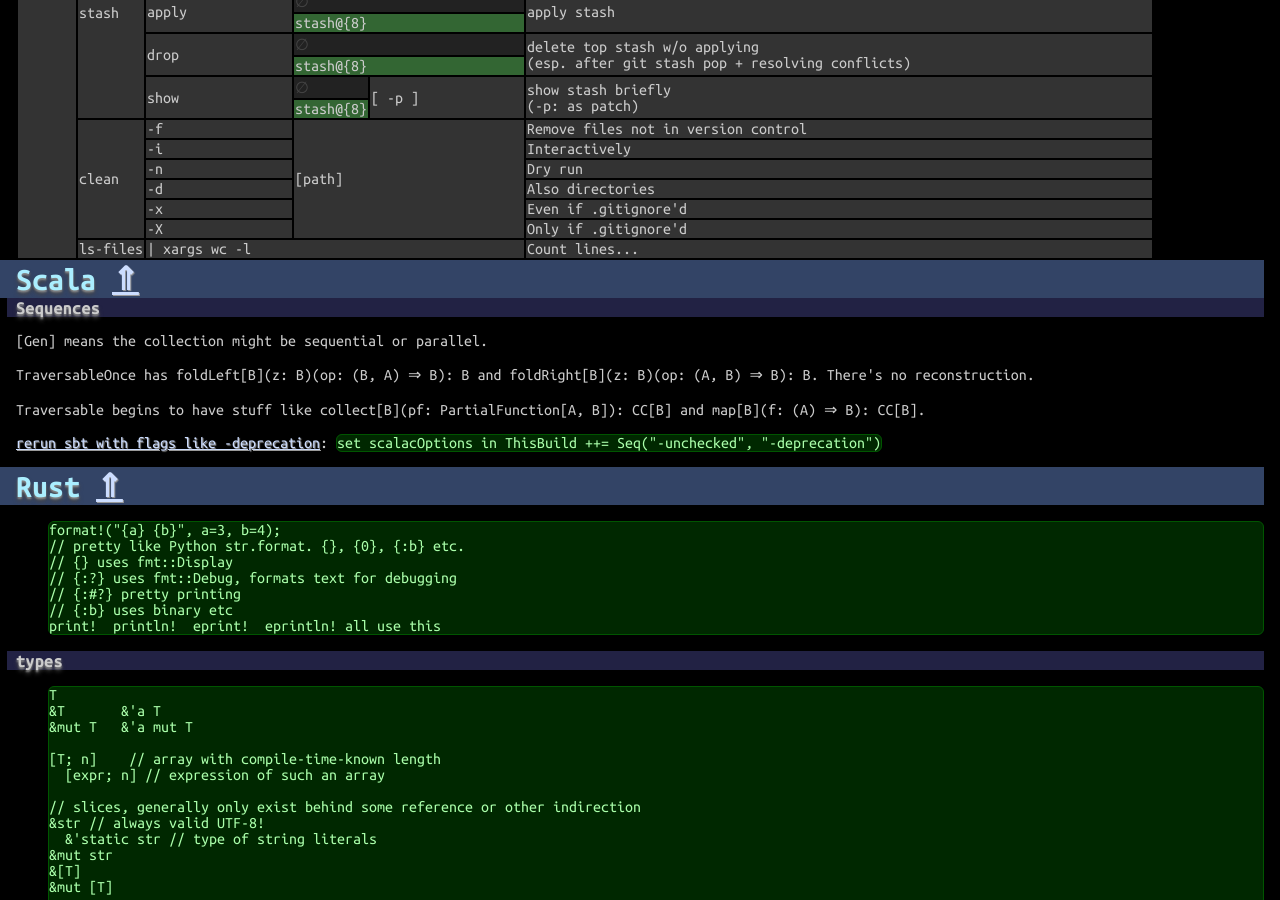
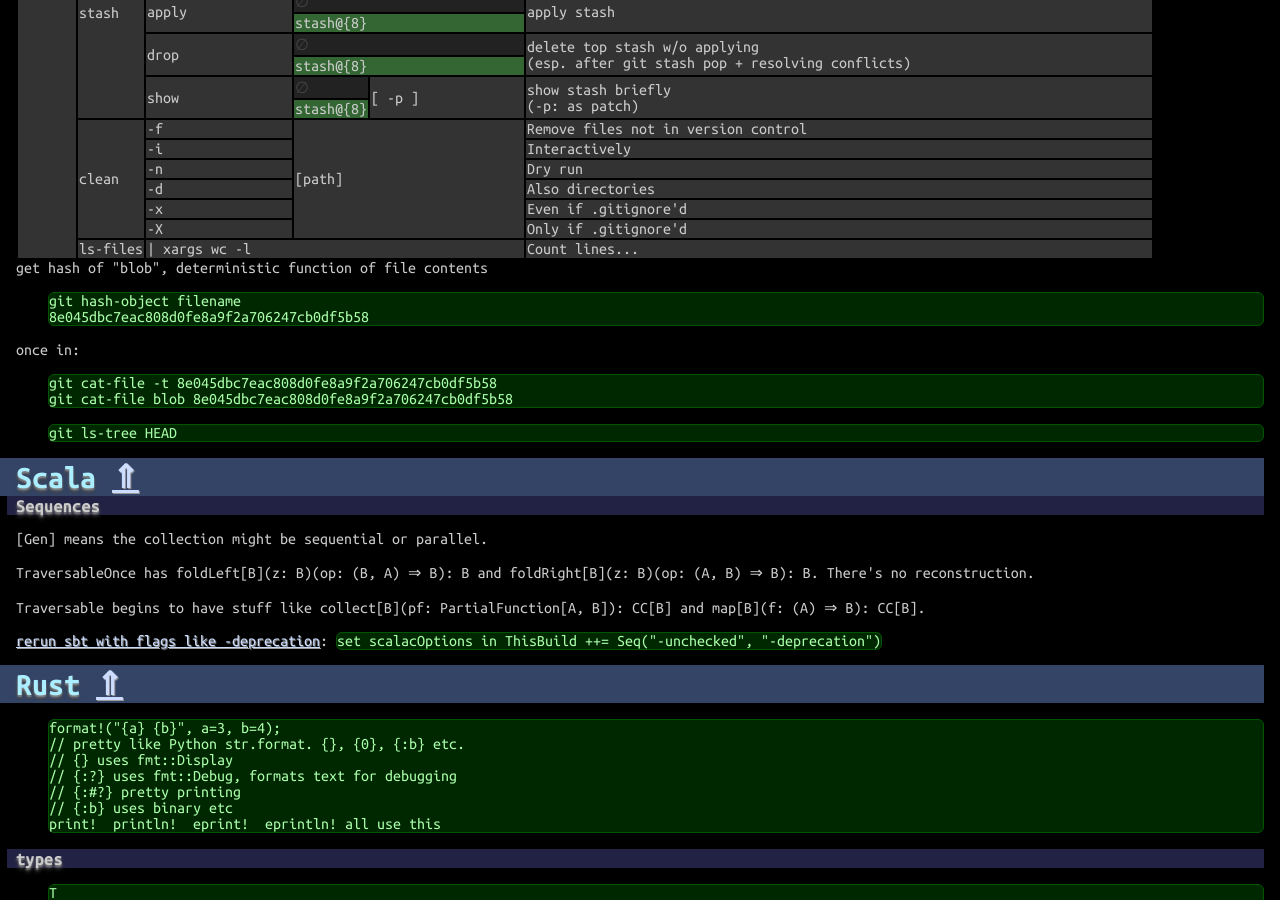
Before and after one commit to betaveros/cs, a Jekyll site: the page built from index.html, in a window 1280 px wide and 900 px high, scrolled down 39787 px. Built offline with Jekyll 4.4.1, drawn with Linux system fonts in a browser that asks for light colours.

Commit message:
some git

```diff
--- a/_includes/git.html
+++ b/_includes/git.html
@@ -99,3 +99,21 @@
 	<tr><td>-X</td><td>Only if .gitignore'd</td></tr>
 	<tr><td>ls-files</td><td colspan="3">| xargs wc -l</td><td>Count lines...</td></tr>
 </table>
+
+get hash of "blob", deterministic function of file contents
+
+<pre>
+git hash-object filename
+8e045dbc7eac808d0fe8a9f2a706247cb0df5b58
+</pre>
+
+once in:
+
+<pre>
+git cat-file -t 8e045dbc7eac808d0fe8a9f2a706247cb0df5b58
+git cat-file blob 8e045dbc7eac808d0fe8a9f2a706247cb0df5b58
+</pre>
+
+<pre>
+git ls-tree HEAD
+</pre>
```
